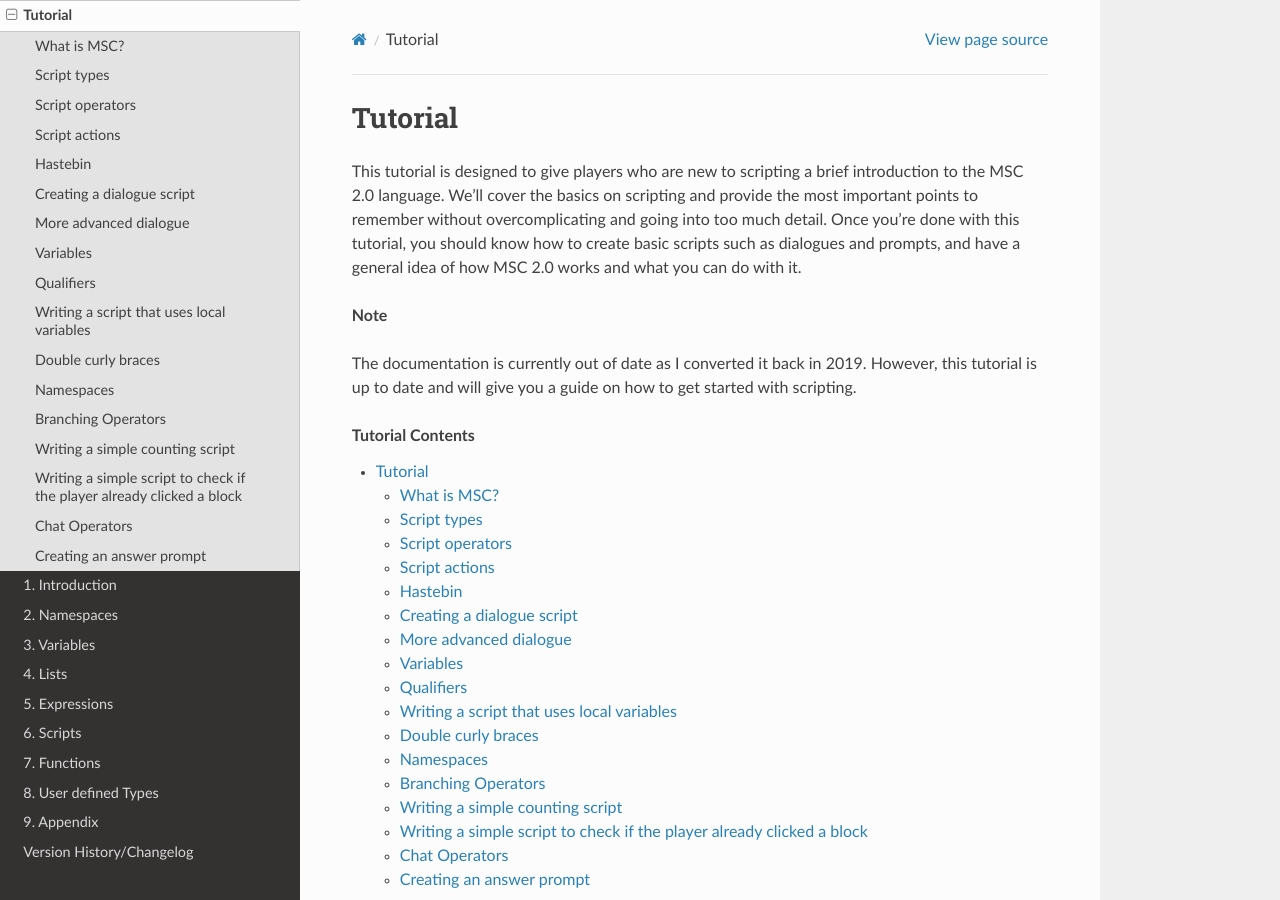
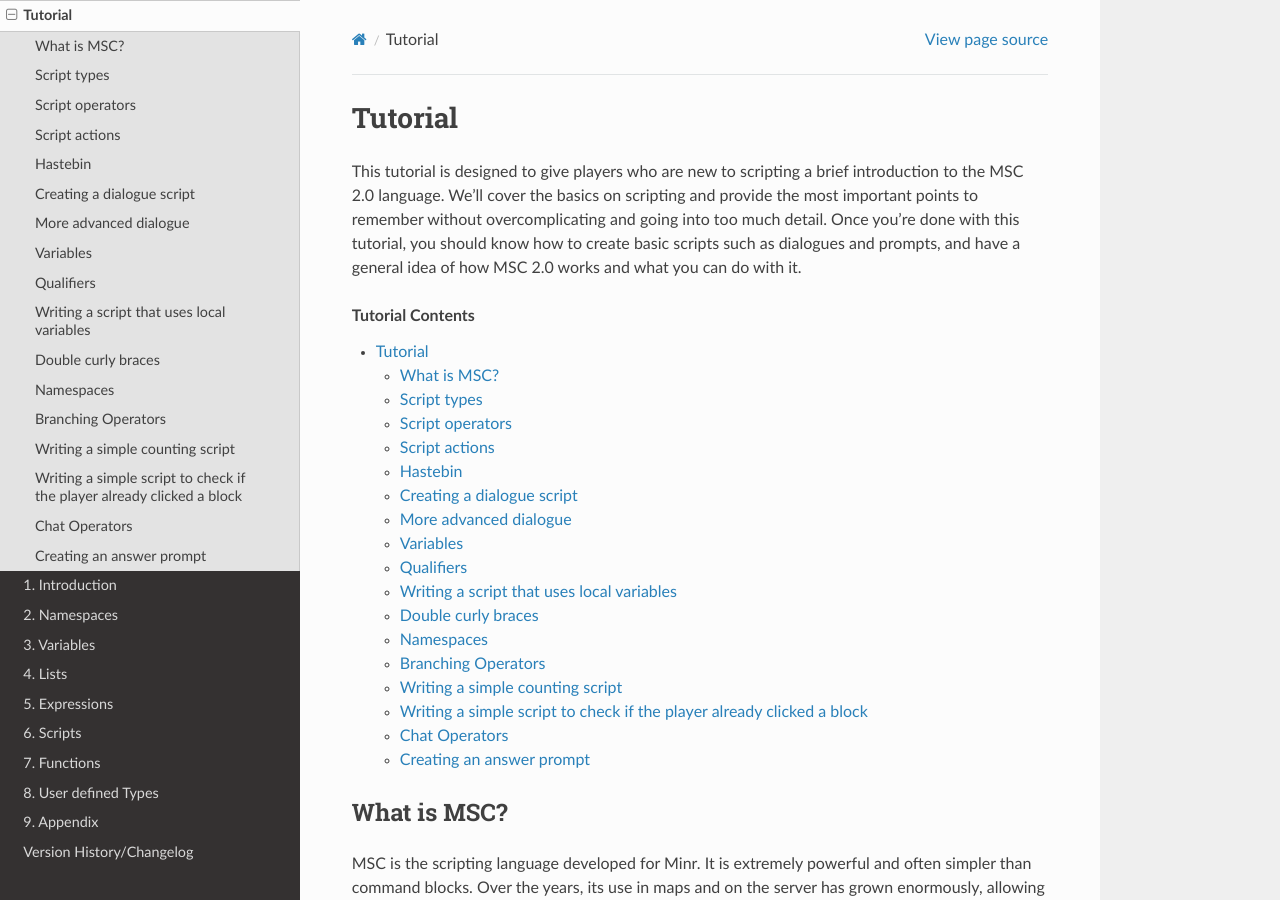
Before and after one commit to rebplane/msc, a Sphinx documentation site: the page built from docs/source/tutorial.rst, in a window 1280 px wide and 900 px high. Built offline with Sphinx 7.4.7 and the Read the Docs theme 2.0.0, drawn with Linux system fonts in a browser that asks for light colours.

Commit message:
Update tutorial.rst

```diff
--- a/docs/source/tutorial.rst
+++ b/docs/source/tutorial.rst
@@ -2,10 +2,6 @@
 ======================
 
 This tutorial is designed to give players who are new to scripting a brief introduction to the MSC 2.0 language. We'll cover the basics on scripting and provide the most important points to remember without overcomplicating and going into too much detail. Once you're done with this tutorial, you should know how to create basic scripts such as dialogues and prompts, and have a general idea of how MSC 2.0 works and what you can do with it.
-
-**Note**
-
-The documentation is currently out of date as I converted it back in 2019. However, this tutorial is up to date and will give you a guide on how to get started with scripting.
 
 .. contents:: Tutorial Contents
 
```
